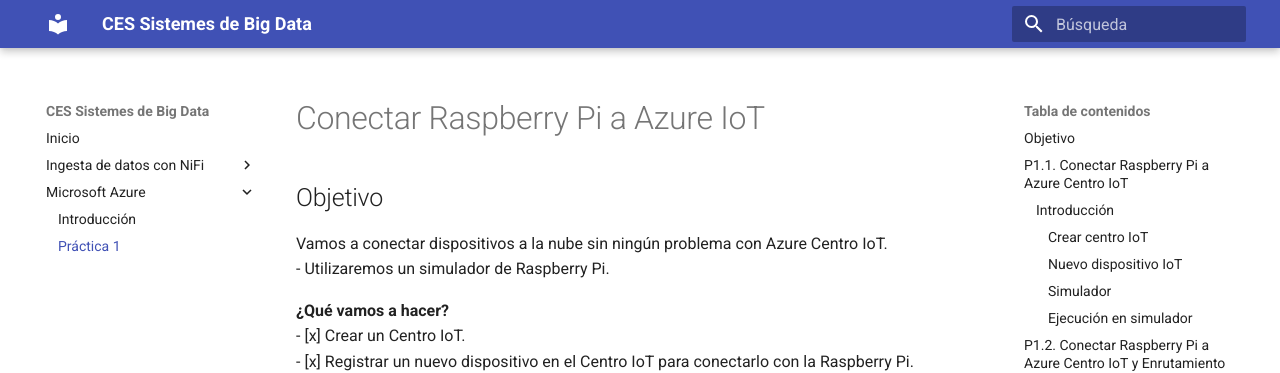
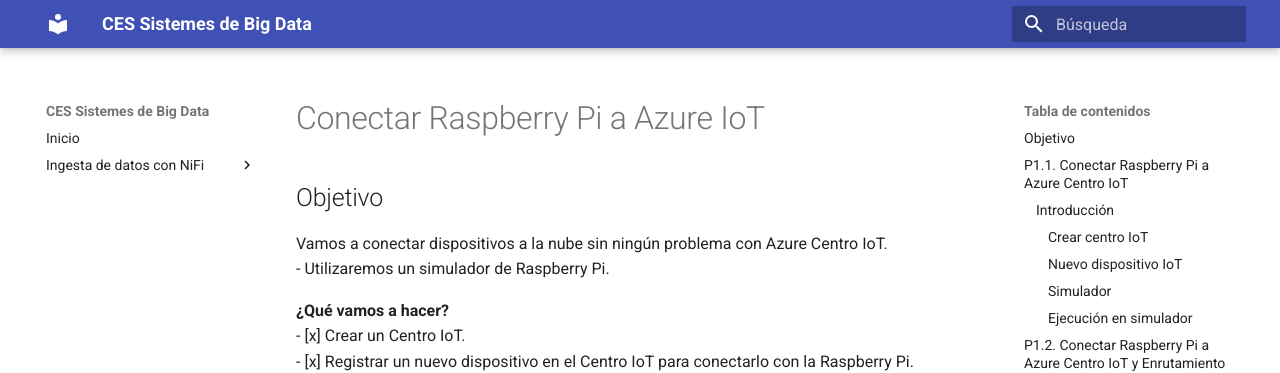
Before and after one commit to jorsodom/bigdata-sb, an MkDocs documentation site: the page built from docs/azure/AzurePractica1.md, in a window 1280 px wide. Shown: the top 373 px of the page. Built offline with MkDocs 1.6.1 and Material for MkDocs 9.7.7, drawn with Linux system fonts in a browser that asks for light colours; some of the changed lines change nothing that is shown.

Commit message:
test azure

```diff
--- a/mkdocs.yml
+++ b/mkdocs.yml
@@ -22,9 +22,9 @@
   #  - Introducción: odi/odiIntroduccion.md
   #  - Demo: odi/odiDemo.md
   #  - Caso de uso: odi/odiCasoDeUso.md
-  - Microsoft Azure:
-     - Introducción: azure/AzureIntroduccion.md
-     - Práctica 1: azure/AzurePractica1.md
+ ## - Microsoft Azure:
+  ##   - Introducción: azure/AzureIntroduccion.md
+  ##   - Práctica 1: azure/AzurePractica1.md
 theme:
   name: material
   language: es
```
